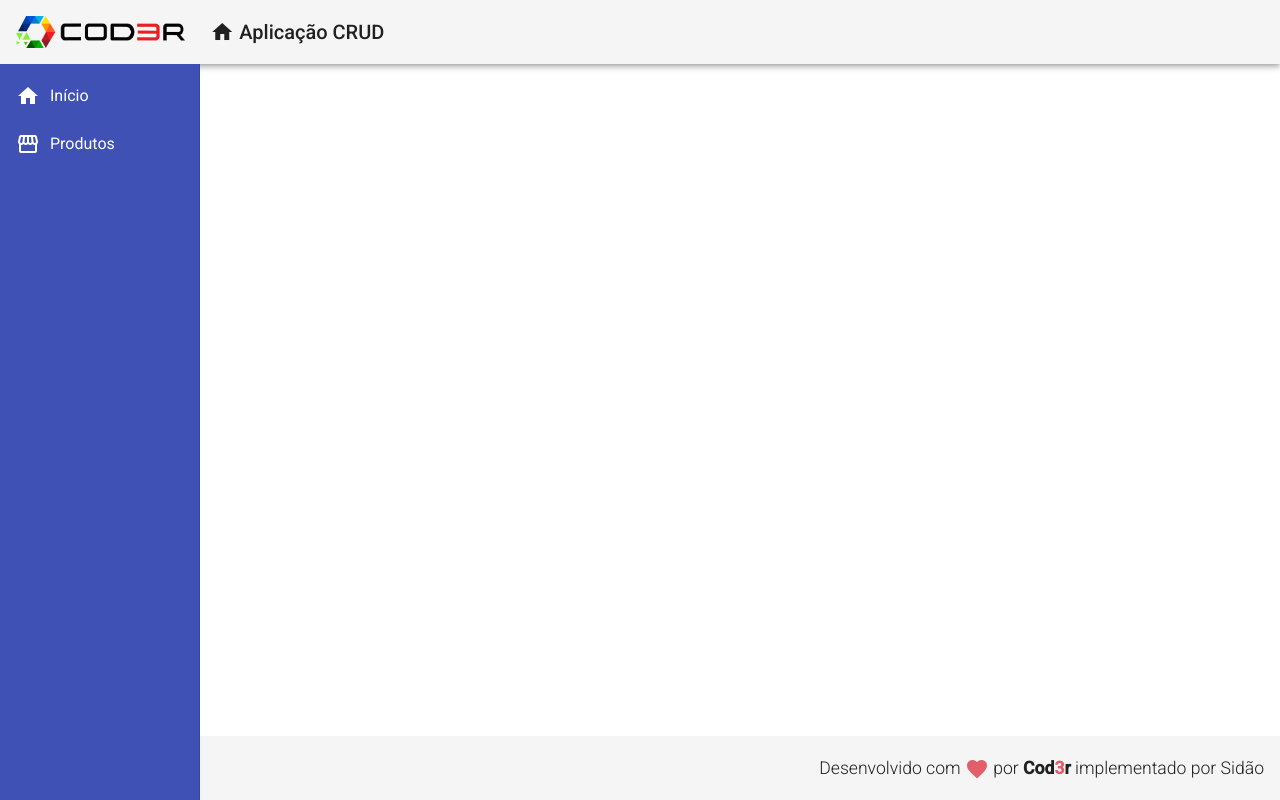
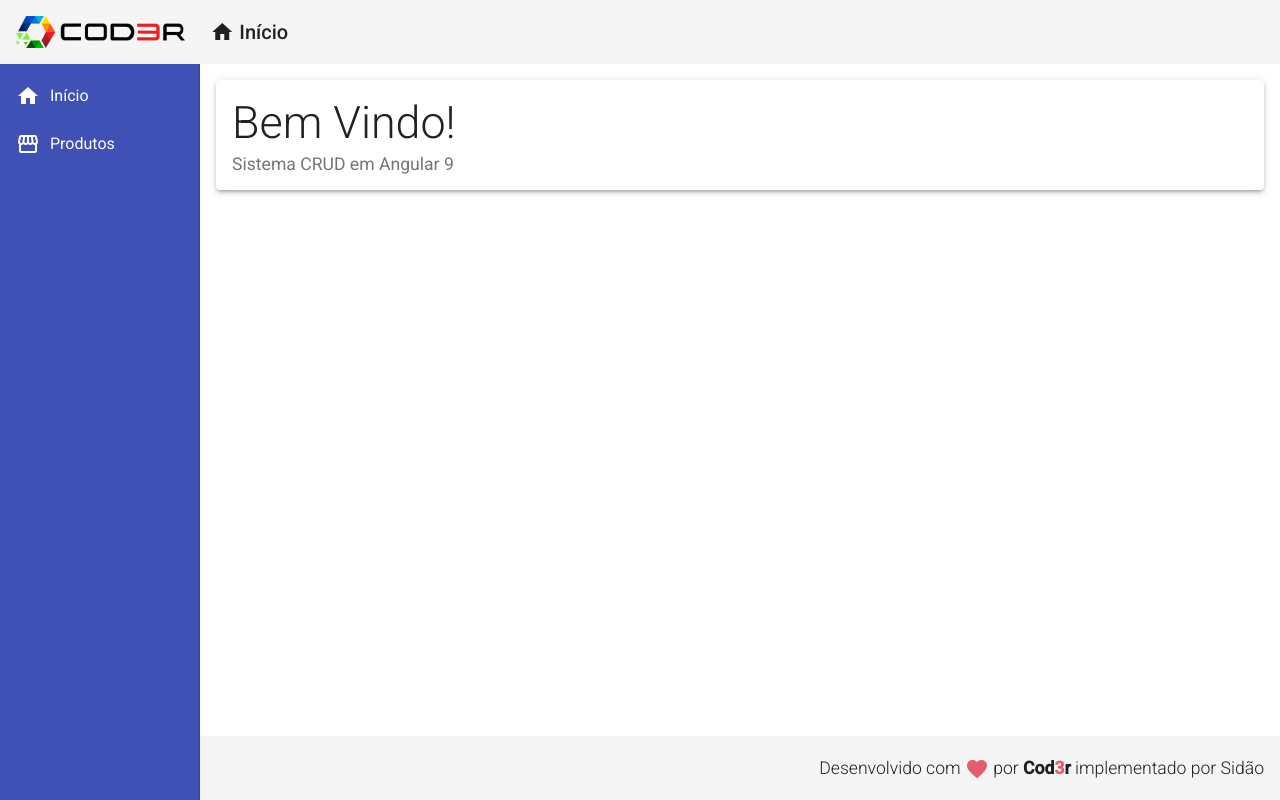
Before and after one commit to sidaoswat/cod3r-angular9, an Angular app in the folder frontend/: page / in a window 1280 px wide. Built offline with nearby package versions, Linux system fonts and the light colour scheme.

Commit message:
create home component

```diff
--- a/frontend/src/app/components/template/header/header.component.html
+++ b/frontend/src/app/components/template/header/header.component.html
@@ -9,7 +9,7 @@
       <i class="material-icons">
         <!--dashboard-->home
       </i>
-      Aplicação CRUD
+      Início
     </a>
   </span>
 </mat-toolbar>
--- a/frontend/src/app/components/template/nav/nav.component.css
+++ b/frontend/src/app/components/template/nav/nav.component.css
@@ -10,3 +10,8 @@
 .sidenav i {
   padding-right: 10px;
 }
+
+.content {
+  padding: 16px;
+  background-color: #FFF;
+}
--- a/frontend/src/app/components/template/nav/nav.component.html
+++ b/frontend/src/app/components/template/nav/nav.component.html
@@ -15,4 +15,7 @@
       </a>
     </mat-nav-list>
   </mat-sidenav>
+  <mat-sidenav-content class="content">
+    <app-home></app-home>
+  </mat-sidenav-content>
 </mat-sidenav-container>
--- /dev/null
+++ b/frontend/src/app/views/home/home.component.css
@@ -0,0 +1,9 @@
+.home .title {
+  font-size: 2.8rem;
+  font-weight: 300;
+  line-height: 1.2;
+}
+
+.home .subtitle {
+  font-size: 1.1rem;
+}
--- /dev/null
+++ b/frontend/src/app/views/home/home.component.html
@@ -0,0 +1,4 @@
+<mat-card class="home mat-elevation-z3">
+  <mat-card-title class="title">Bem Vindo!</mat-card-title>
+  <mat-card-subtitle class="subtitle">Sistema CRUD em Angular 9</mat-card-subtitle>
+</mat-card>
--- /dev/null
+++ b/frontend/src/app/views/home/home.component.ts
@@ -0,0 +1,15 @@
+import { Component, OnInit } from '@angular/core';
+
+@Component({
+  selector: 'app-home',
+  templateUrl: './home.component.html',
+  styleUrls: ['./home.component.css']
+})
+export class HomeComponent implements OnInit {
+
+  constructor() { }
+
+  ngOnInit(): void {
+  }
+
+}
```
Also changed, not shown: frontend/src/app/app.module.ts (+7 -3 lines).
